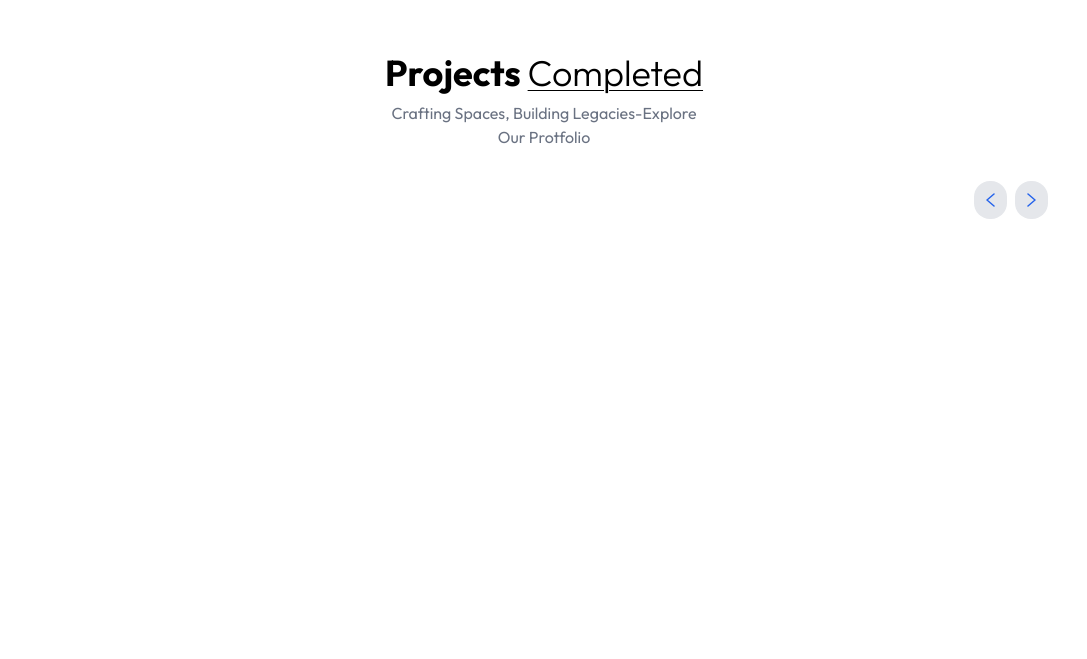
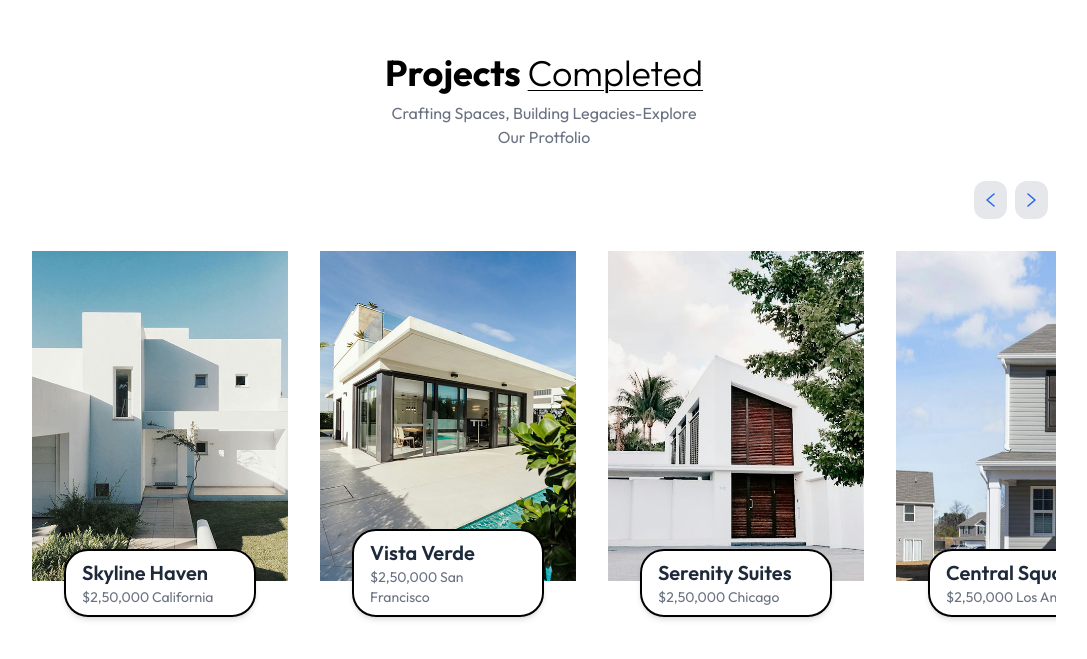
Before and after one commit to tanveenambrose/real-estate, a React (Vite) app: page / in a window 1280 px wide. Shown: the part 1699-2358 px from the top of the page, without its empty margins (96-1183 px from the left). Before the commit the page ends 2046 px from the top, so only its background shows below. Built offline with nearby package versions, Linux system fonts and the light colour scheme.

Commit message:
project section is done

```diff
--- a/src/components/Projects.jsx
+++ b/src/components/Projects.jsx
@@ -1,7 +1,35 @@
-import React from 'react'
-import { assets } from '../assets/assets'
+import React, { useEffect, useState } from 'react'
+import { assets, projectsData } from '../assets/assets'
 
 const Projects = () => {
+
+  const [currentIndex, setCurrentIndex] = useState(0);
+  const [cardsToShow, setCardsToShow] = useState(1);
+
+  useEffect(()=>{
+    const updateCardsToShow = () =>{
+      if(window.innerWidth >= 1024){
+        setCardsToShow(projectsData.length);
+      }else{
+        setCardsToShow(1);
+      };
+      };
+      updateCardsToShow();
+      window.addEventListener('resize',updateCardsToShow);
+      return () => window.removeEventListener('resize',updateCardsToShow);
+
+  },[])
+
+
+  const nextProject = ()=>{
+    setCurrentIndex((prevIndex) => (prevIndex+1) % projectsData.length)
+  }
+
+  const prevProject = ()=>{
+    setCurrentIndex((prevIndex) => prevIndex === 0 ? projectsData.length - 1 : prevIndex - 1)
+  }
+
+
   return (
     <div className='container mx-auto py-4 pt-20 px-6 md:px-20 lg:px-32 my-20 w-full overflow-hidden' id='Projects'>
       <h1 className='text-2xl sm:text-4xl font-bold mb-2 text-center'>Projects <span className='underline underline-offset-4 decoration-1 under font-light'>Completed</span></h1>
@@ -10,13 +38,41 @@
       {/* -------- Slider Button -------- */}
 
       <div className='flex justify-end items-center mb-8'>
-        <button className='p-3 bg-gray-200 rounded-2xl mr-2' aria-label='Previous Project'>
+        <button onClick={prevProject} className='p-3 bg-gray-200 rounded-xl mr-2' aria-label='Previous Project'>
             <img src={assets.left_arrow} alt="Previous" />
         </button>
-        <button className='p-3 bg-gray-200 rounded-2xl mr-2' aria-label='Previous Project'>
+        <button onClick={nextProject} className='p-3 bg-gray-200 rounded-xl mr-2' aria-label='Previous Project'>
             <img src={assets.right_arrow} alt="Next" />
         </button>
       </div>
+
+
+      {/* ------- Project Slider Container -------- */}
+
+      <div className='overflow-hidden'>
+        <div className='flex gap-8 transition-transform duration-500 ease-in-out'
+        style={{transform: `translateX(-${(currentIndex * 100 ) / cardsToShow}%)`}}>
+          {
+            projectsData.map((project, index)=>(
+              <div key={index} className='relative flex-shrink-0 w-full sm:w-1/4'>
+              <img src={project.image} alt={project.title} className='w-full h-auto mb-14'/>
+              <div className='absolute left-0 right-0 bottom-5 flex justify-center'>
+                <div className='inline-block bg-white rounded-3xl border-2 w-3/4 px-4 py-2 shadow-md'>
+                    <h2 className='text-xl font-semibold text-gray-800'>
+                      {project.title}
+                    </h2>
+                    <p className='text-gray-500 text-sm'>
+                      {project.price} <span></span> {project.location}
+                    </p>
+                </div>
+              </div>
+              </div>
+            ))
+          }
+        </div>
+      </div>
+
+
     </div>
   )
 }
```
